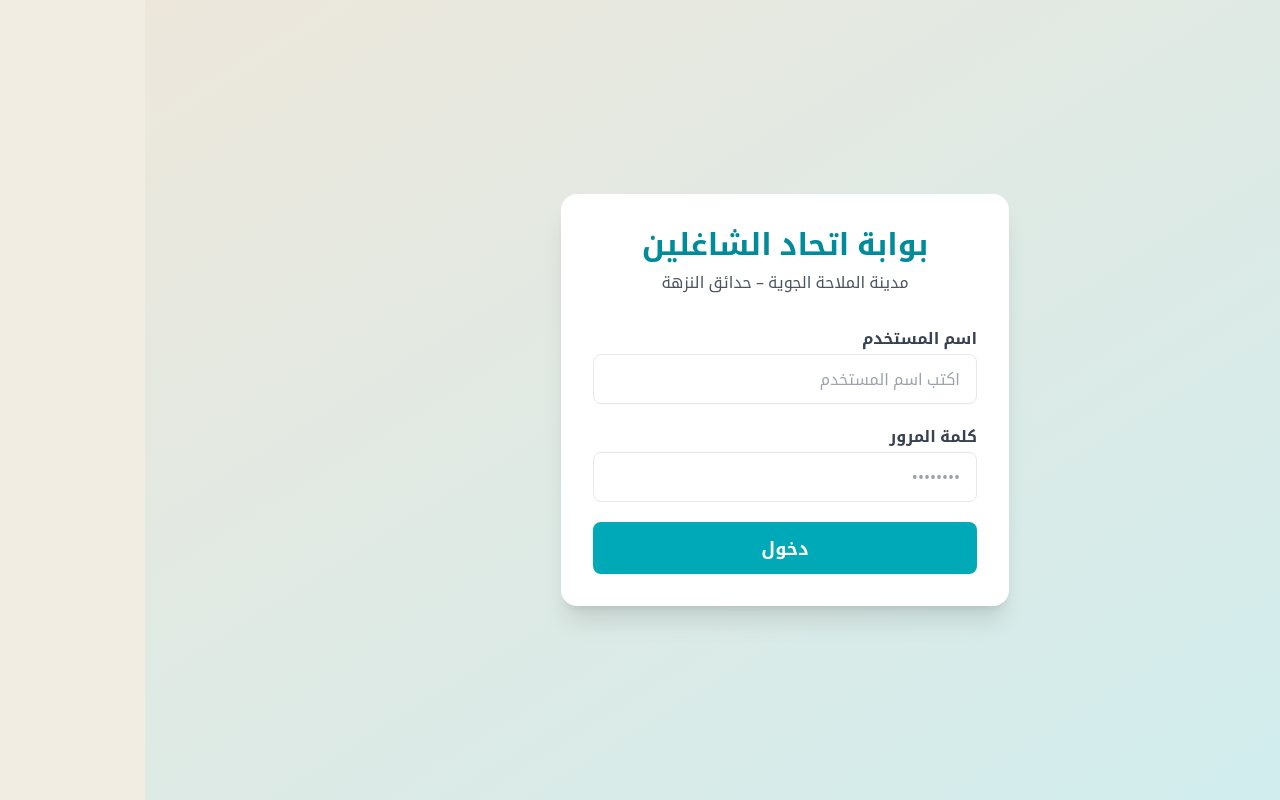
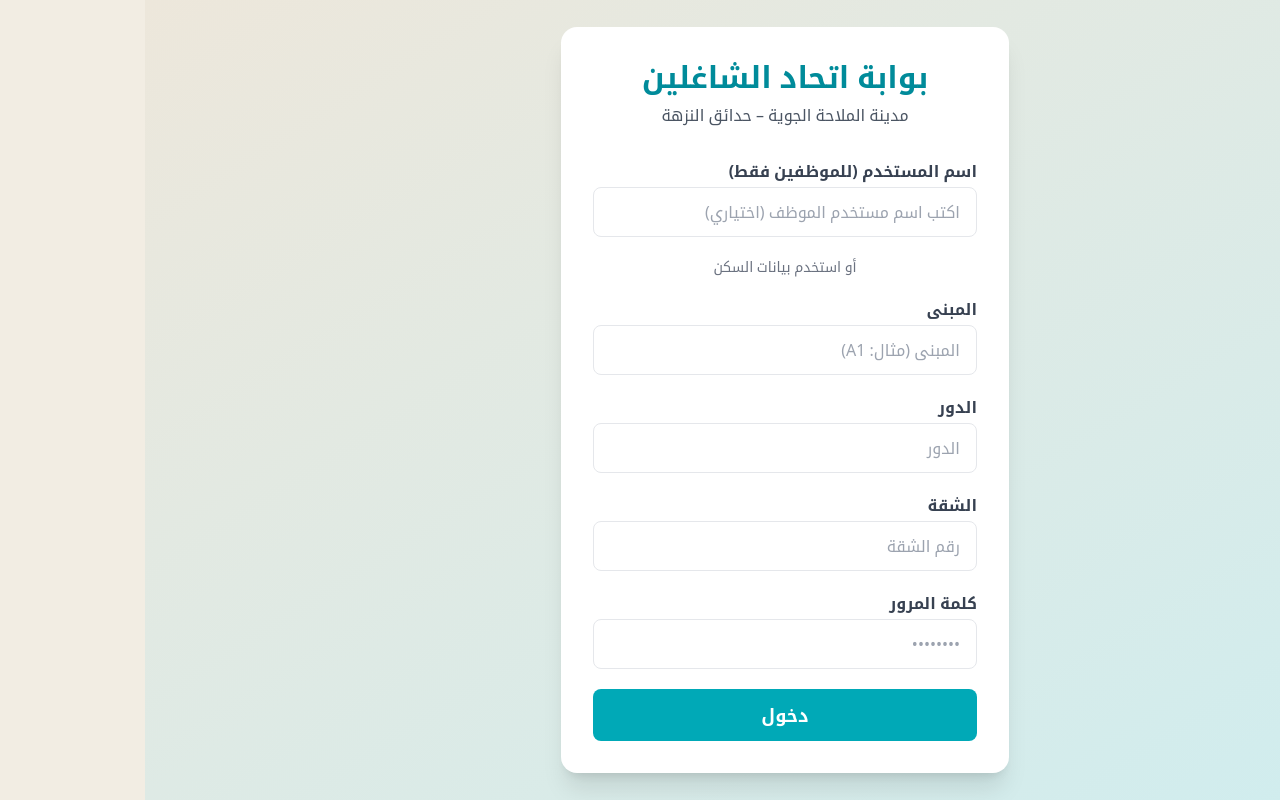
Before and after one commit to AhmedHassan0199/airnav-compound-frontend, a Next.js app: page / in a window 1280 px wide. Built offline with nearby package versions, Linux system fonts and the light colour scheme; no server answers.

Commit message:
Login with BFA

```diff
--- a/src/app/page.tsx
+++ b/src/app/page.tsx
@@ -6,8 +6,17 @@ import { login } from "@/lib/api";
 
 export default function LoginPage() {
   const router = useRouter();
+
+  // Resident login fields
+  const [building, setBuilding] = useState("");
+  const [floor, setFloor] = useState("");
+  const [apartment, setApartment] = useState("");
+
+  // Staff login fields
   const [username, setUsername] = useState("");
+
   const [password, setPassword] = useState("");
+
   const [error, setError] = useState("");
 
   async function handleSubmit(e: React.FormEvent) {
@@ -15,13 +24,30 @@ export default function LoginPage() {
     setError("");
 
     try {
-      const data = await login(username, password);
+      let payload: any = { password };
+
+      // Staff login (ADMIN / SUPERADMIN / TREASURER / ONLINE_ADMIN)
+      if (username.trim() !== "") {
+        payload.username = username.trim();
+      }
+      // Resident login (building + floor + apartment + password)
+      else {
+        payload.building = building.trim();
+        payload.floor = floor.trim();
+        payload.apartment = apartment.trim();
+      }
+
+      const data = await login(payload); // login() must now accept an object, not (username, password)
 
       localStorage.setItem("access_token", data.access_token);
       localStorage.setItem("username", data.user.username);
       localStorage.setItem("role", data.user.role);
 
-      if (data.user.role === "SUPERADMIN" || data.user.role === "ADMIN" || data.user.role === "ONLINE_ADMIN") {
+      if (
+        data.user.role === "SUPERADMIN" ||
+        data.user.role === "ADMIN" ||
+        data.user.role === "ONLINE_ADMIN"
+      ) {
         router.push("/dashboard");
       } else if (data.user.role === "TREASURER") {
         router.push("/treasurer");
@@ -29,7 +55,7 @@ export default function LoginPage() {
         router.push("/resident");
       }
     } catch (err: any) {
-      setError("بيانات الدخول غير صحيحة. تأكد من اسم المستخدم وكلمة المرور.");
+      setError("بيانات الدخول غير صحيحة. تأكد من صحة البيانات.");
     }
   }
 
@@ -55,20 +81,70 @@ export default function LoginPage() {
 
         {/* Form */}
         <form onSubmit={handleSubmit} className="space-y-5">
+
+          {/* Staff login (username) */}
           <div>
             <label className="block mb-1 font-semibold text-gray-700">
-              اسم المستخدم
+              اسم المستخدم (للموظفين فقط)
             </label>
             <input
               type="text"
               className="w-full px-4 py-3 border rounded-lg text-right focus:outline-none focus:ring-2 focus:ring-[#00A9B7]"
               value={username}
               onChange={(e) => setUsername(e.target.value)}
-              placeholder="اكتب اسم المستخدم"
-              required
+              placeholder="اكتب اسم مستخدم الموظف (اختياري)"
             />
           </div>
 
+          {/* Divider text */}
+          <p className="text-center text-gray-500 text-sm">أو استخدم بيانات السكن</p>
+
+          {/* Building */}
+          <div>
+            <label className="block mb-1 font-semibold text-gray-700">
+              المبنى
+            </label>
+            <input
+              type="text"
+              className="w-full px-4 py-3 border rounded-lg text-right focus:outline-none focus:ring-2 focus:ring-[#00A9B7]"
+              value={building}
+              onChange={(e) => setBuilding(e.target.value)}
+              placeholder="المبنى (مثال: A1)"
+              disabled={username.trim() !== ""}
+            />
+          </div>
+
+          {/* Floor */}
+          <div>
+            <label className="block mb-1 font-semibold text-gray-700">
+              الدور
+            </label>
+            <input
+              type="text"
+              className="w-full px-4 py-3 border rounded-lg text-right focus:outline-none focus:ring-2 focus:ring-[#00A9B7]"
+              value={floor}
+              onChange={(e) => setFloor(e.target.value)}
+              placeholder="الدور"
+              disabled={username.trim() !== ""}
+            />
+          </div>
+
+          {/* Apartment */}
+          <div>
+            <label className="block mb-1 font-semibold text-gray-700">
+              الشقة
+            </label>
+            <input
+              type="text"
+              className="w-full px-4 py-3 border rounded-lg text-right focus:outline-none focus:ring-2 focus:ring-[#00A9B7]"
+              value={apartment}
+              onChange={(e) => setApartment(e.target.value)}
+              placeholder="رقم الشقة"
+              disabled={username.trim() !== ""}
+            />
+          </div>
+
+          {/* Password */}
           <div>
             <label className="block mb-1 font-semibold text-gray-700">
               كلمة المرور
--- a/src/lib/api.ts
+++ b/src/lib/api.ts
@@ -18,17 +18,35 @@ async function apiFetch(input: RequestInfo | URL, init?: RequestInit) {
 
 export const API_BASE = process.env.NEXT_PUBLIC_API_BASE || "https://airnav-compound.work.gd/api";
 
-export async function login(username: string, password: string) {
+export async function login(payload: any) {
   const res = await apiFetch(`${API_BASE}/auth/login`, {
     method: "POST",
-    headers: {
-      "Content-Type": "application/json",
-    },
-    body: JSON.stringify({ username, password }),
+    headers: { "Content-Type": "application/json" },
+    body: JSON.stringify(payload),
   });
 
   if (!res.ok) {
-    const data = await res.json();
+    const data = await res.json().catch(() => ({}));
+    throw new Error(data.message || "Login failed");
+  }
+
+  return res.json();
+}
+
+export async function loginWithUnit(
+  building: string,
+  floor: string,
+  apartment: string,
+  password: string
+) {
+  const res = await fetch(`${API_BASE}/auth/login`, {
+    method: "POST",
+    headers: { "Content-Type": "application/json" },
+    body: JSON.stringify({ building, floor, apartment, password }),
+  });
+
+  if (!res.ok) {
+    const data = await res.json().catch(() => ({}));
     throw new Error(data.message || "Login failed");
   }
 
```
